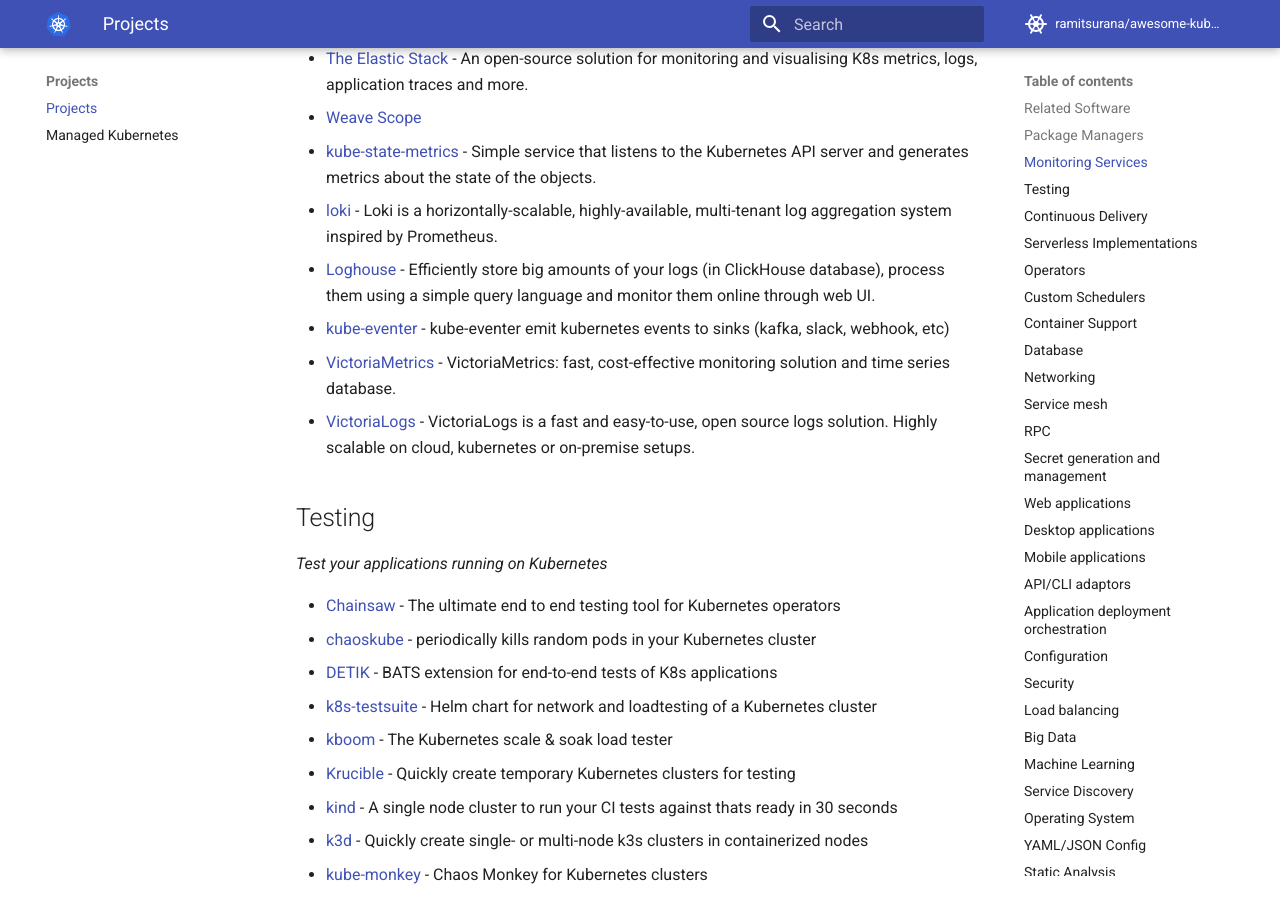
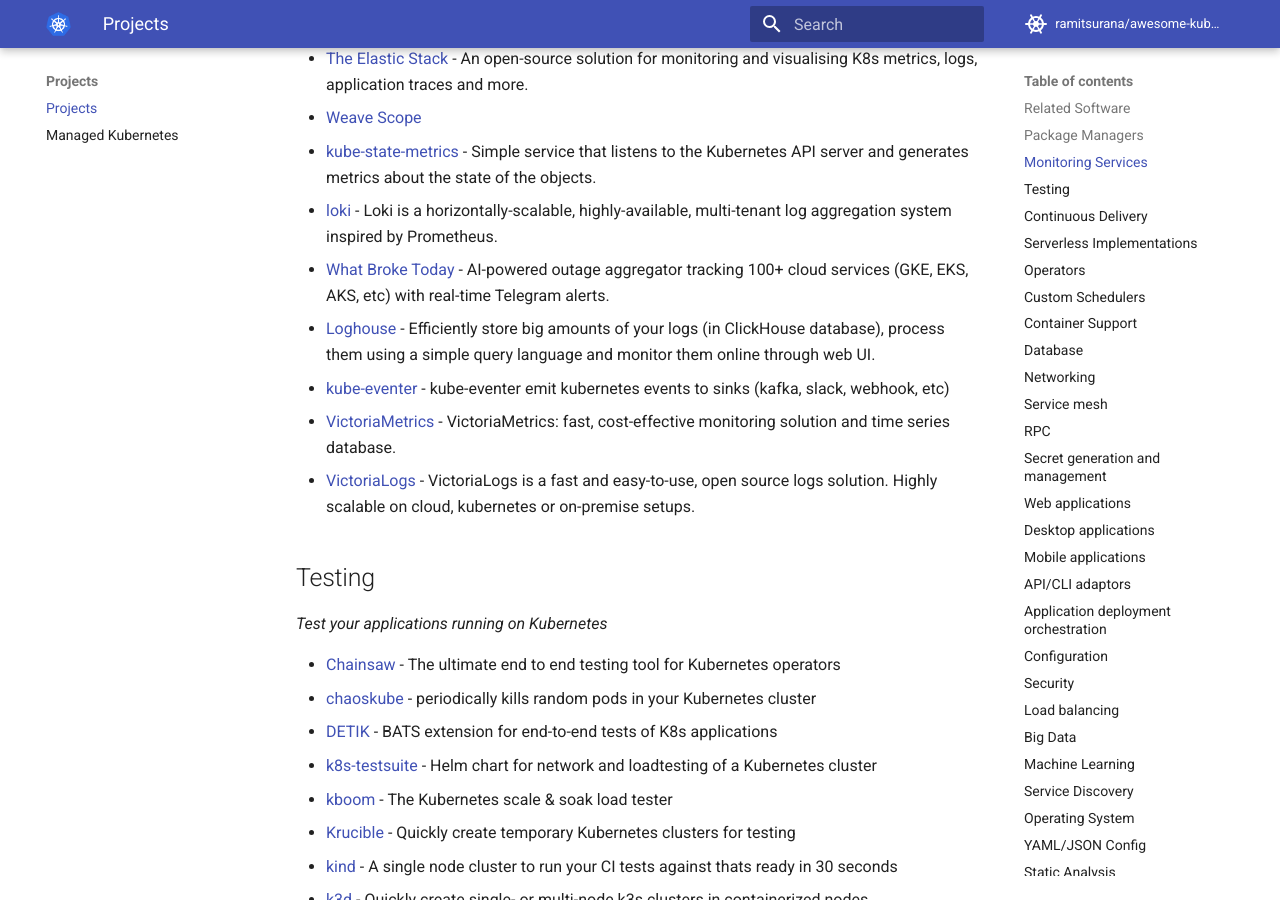
Before and after one commit to ramitsurana/awesome-kubernetes, an MkDocs documentation site: the page built from docs/projects/projects.md, in a window 1280 px wide and 900 px high, scrolled down 3825 px. Built offline with MkDocs 1.6.1 and Material for MkDocs 9.7.7, drawn with Linux system fonts in a browser that asks for light colours; comment, search, counter and statistics services are not loaded.

Commit message:
Add What Broke Today to Monitoring Services section
What Broke Today (https://whatbroke.today) is an AI-powered outage aggregator
that monitors 100+ cloud service status pages (GKE, EKS, AKS, etc) and sends
real-time alerts via Telegram.

```diff
--- a/docs/projects/projects.md
+++ b/docs/projects/projects.md
@@ -97,6 +97,7 @@ Projects
 * [Weave Scope](http://www.weave.works/products/weave-scope/)
 * [kube-state-metrics](https://github.com/kubernetes/kube-state-metrics) - Simple service that listens to the Kubernetes API server and generates metrics about the state of the objects.
 * [loki](https://github.com/grafana/loki) - Loki is a horizontally-scalable, highly-available, multi-tenant log aggregation system inspired by Prometheus.
+* [What Broke Today](https://whatbroke.today) - AI-powered outage aggregator tracking 100+ cloud services (GKE, EKS, AKS, etc) with real-time Telegram alerts.
 * [Loghouse](https://github.com/flant/loghouse) - Efficiently store big amounts of your logs (in ClickHouse database), process them using a simple query language and monitor them online through web UI.
 * [kube-eventer](https://github.com/AliyunContainerService/kube-eventer) - kube-eventer emit kubernetes events to sinks (kafka, slack, webhook, etc)
 * [VictoriaMetrics](https://docs.victoriametrics.com/) - VictoriaMetrics: fast, cost-effective monitoring solution and time series database.
```
